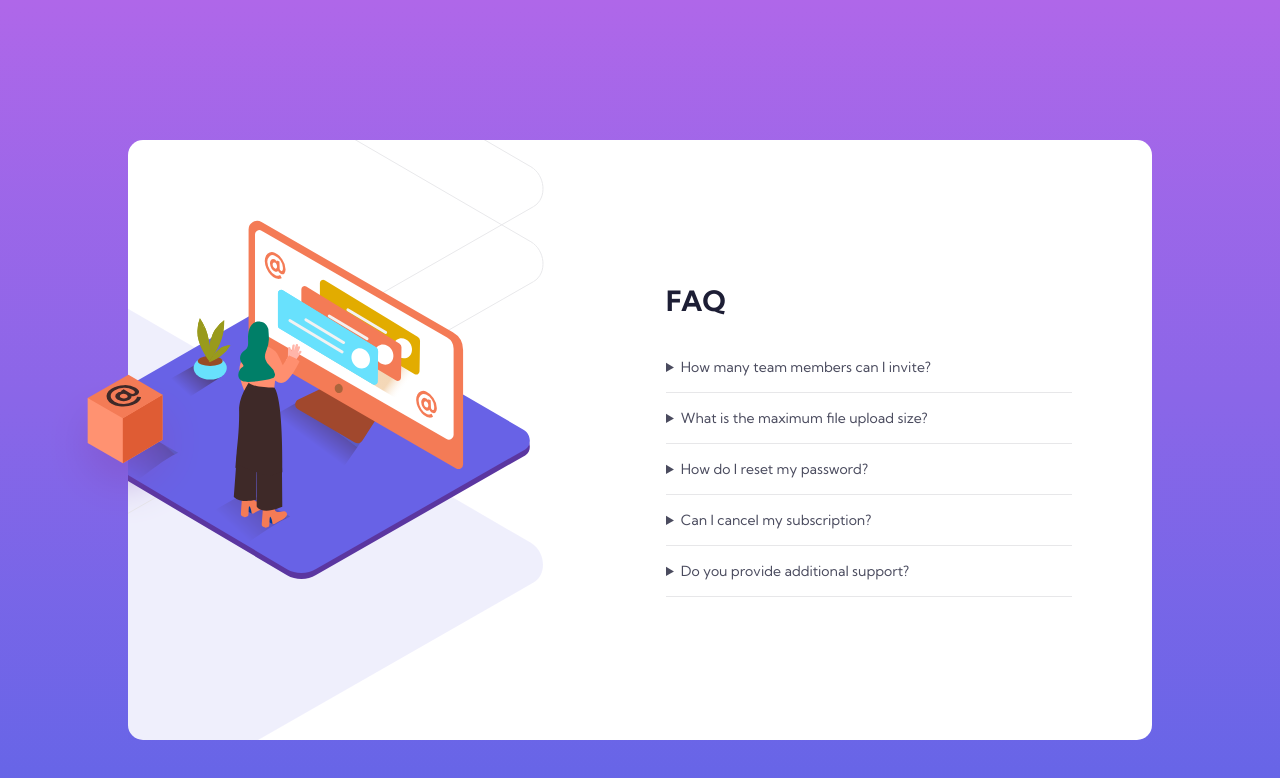
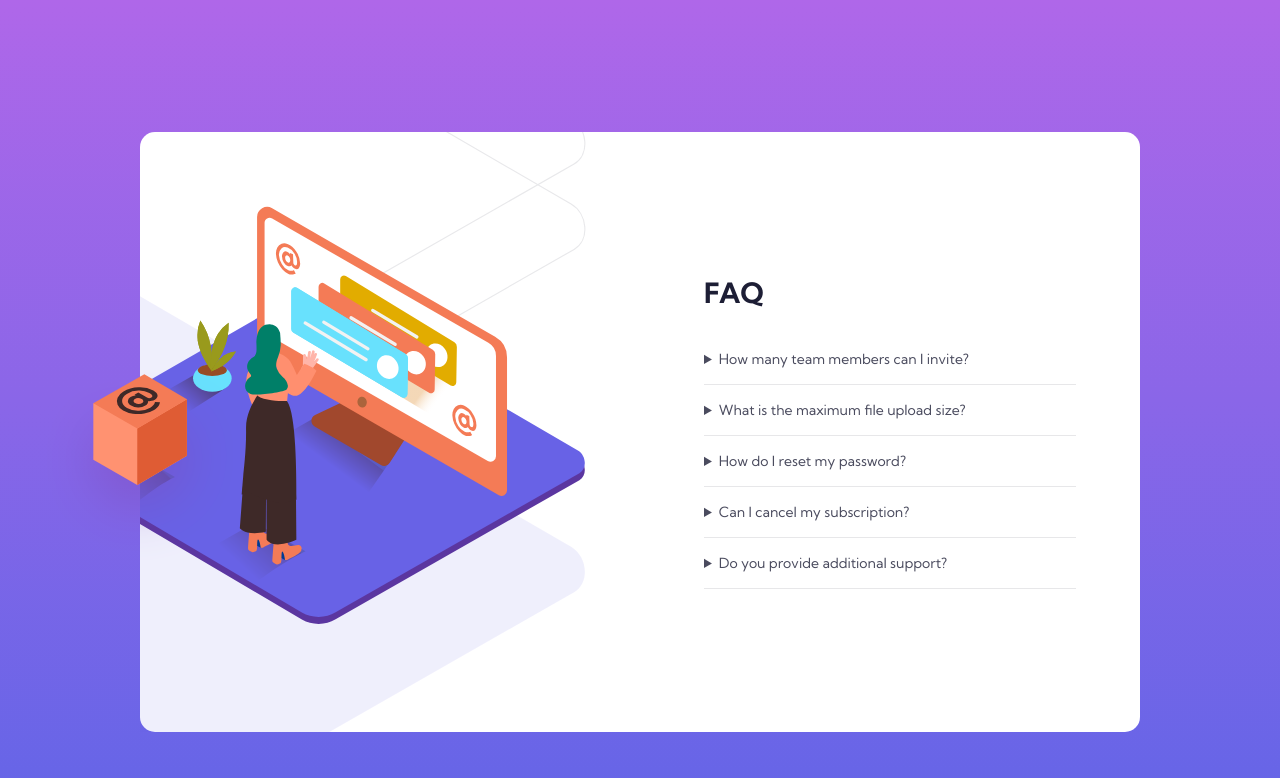
Before and after one commit to hns-dev/trial-faq-accordion, a plain HTML site: page index.html in a window 1280 px wide. Drawn offline with Linux system fonts and the light colour scheme.

Commit message:
Adjusted white space and images position.

```diff
--- a/css/style.scss
+++ b/css/style.scss
@@ -24,18 +24,20 @@ body {
   font-family: $font-family;
   font-size: $font-size;
   font-weight: 400;
-  background: linear-gradient($soft-violet, $soft-blue);
+  background: linear-gradient($soft-violet, $soft-blue) no-repeat;
   height: 100vh;
-  overflow: hidden;
-  display: flex;
-  justify-content: center;
-  align-items: center;
+  // overflow: hidden;
+  // display: flex;
+  // justify-content: center;
+  // align-items: center;
+  margin: calc(100vh - 75vh) auto;
 }
 
 .container {
   border-radius: 15px;
   width: 90%;
-  margin: calc(100vh - 90vh) auto 0;
+  margin: 0 auto;
+  // margin: calc(100vh - 90vh) auto 0;
 }
 
 .card {
@@ -156,22 +158,45 @@ img {
 }
 
 // Mdia Queries
-@media (min-width: 1000px) {
+@media (min-width: 500px) {
+  .faq-container {
+    padding: 0 2.5rem;
+  }
+}
+
+@media (min-width: 800px) {
+  body {
+    display: flex;
+    justify-content: center;
+    align-items: center;
+    height: 100vh;
+    margin: 0;
+    overflow: hidden;
+    padding: 4rem 0 0;
+  }
+  .faq-container {
+    padding: 0 4rem;
+  }
+}
+
+@media (min-width: 1050px) {
   .container {
     width: 80%;
+    max-width: 1000px;
+    margin: 0 auto;
   }
   .card {
     padding: 0;
     display: grid;
     grid-template-columns: repeat(2, 1fr);
-    grid-template-rows: 600px;
+    grid-template-rows: minmax(600px, auto);
   }
 
   .bg-imgs {
     // background-color: #f1f1f1;
     margin: 0;
-    // width: 100%;
-    width: 514px;
+    width: 100%;
+    // width: 514px;
     height: 100%;
   }
 
@@ -183,7 +208,10 @@ img {
   .bg-pattern {
     top: 0;
     background: url("../images/bg-pattern-desktop.svg") no-repeat;
-    background-position: left -550px top -250px;
+    // background-position: left -550px top -250px;
+    // background-position: 103% 80%;
+    background-size: 220%;
+    background-position: 109% 69%;
     width: 100%;
     height: 100%;
   }
@@ -191,23 +219,28 @@ img {
   .woman {
     top: 0%;
     background: url("../images/illustration-woman-online-desktop.svg") no-repeat;
-    background-position: left -70px top 80px;
+    // background-position: left -70px top 80px;
+    // background-size: 110%;
+    // background-position: 214% 33%;
+    background-size: 110%;
+    background-position: 210% 41%;
     width: 100%;
     height: 100%;
   }
 
   .box {
-    top: 35%;
+    top: 39.4%;
     left: -20%;
     width: 200px;
     height: 200px;
+    background-size: 100%;
   }
 
   .faq-container {
     justify-self: center;
     align-self: center;
     width: 100%;
-    padding-right: 5rem;
+    padding: 4rem 4rem;
 
     h1 {
       text-align: left;
```
Also changed, not shown: css/style.css, 1 other file.
